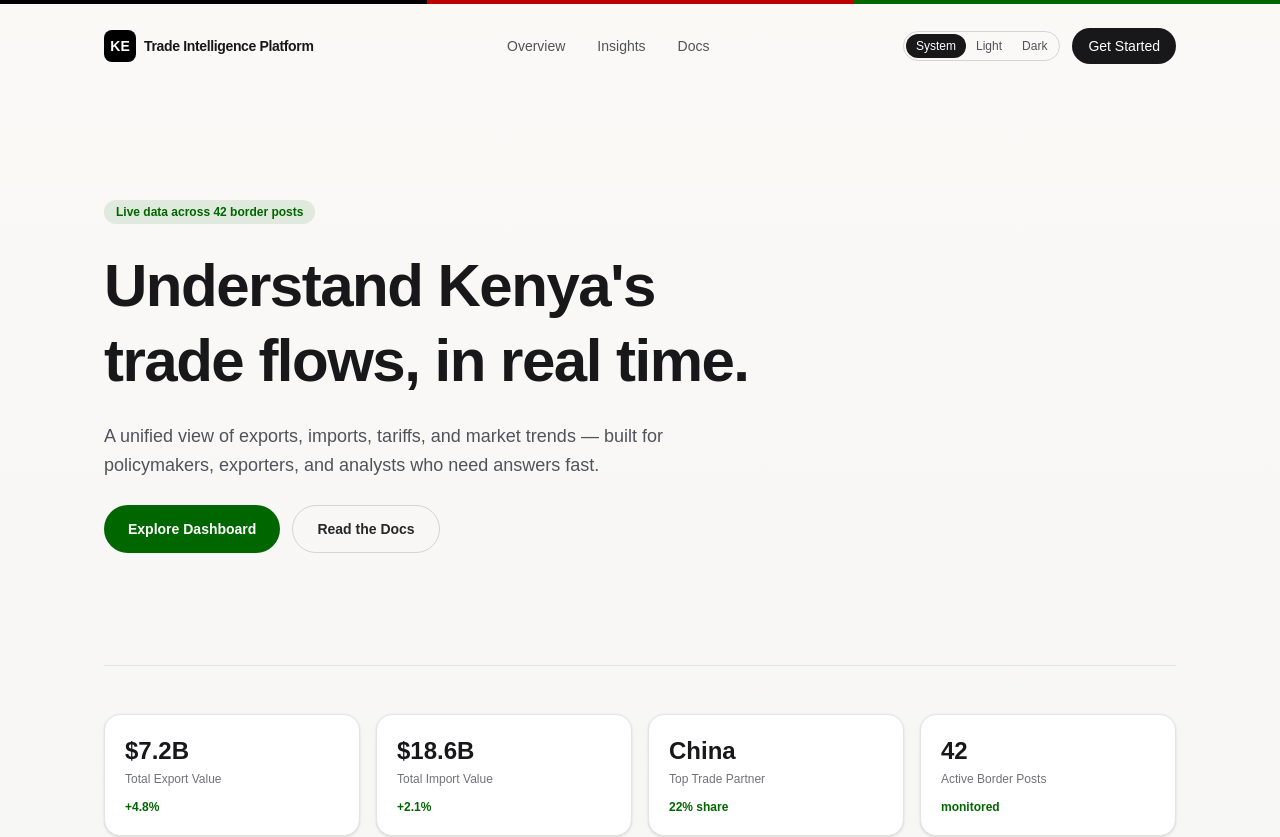
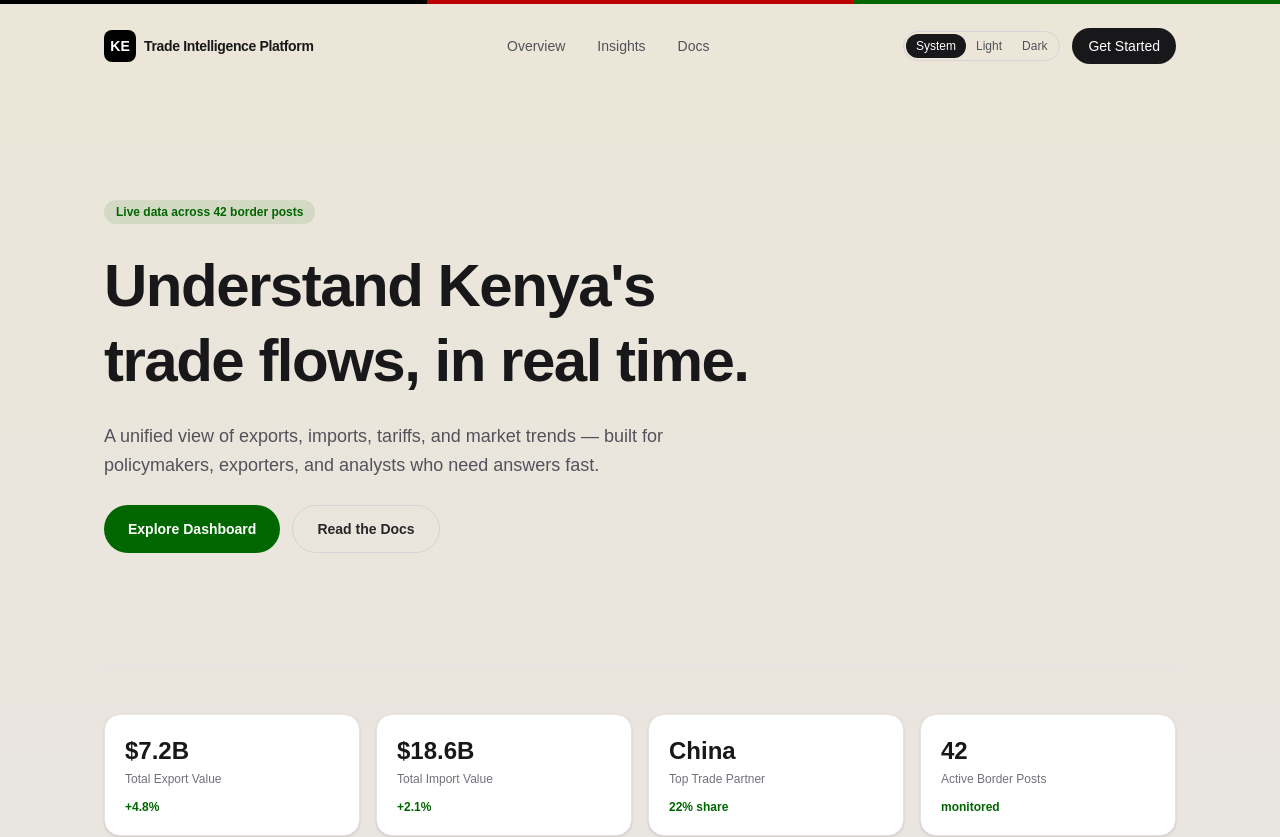
Before and after one commit to AbelKevinKipkosgei/kenya-trade-intelligence-platform, a Next.js app: page / in a window 1280 px wide. Shown: the top 837 px of the page. Built offline with nearby package versions, Linux system fonts and the light colour scheme.

Commit message:
Tone down light-mode background further
Previous cream (#faf9f6) still read as too bright; switched to a
more muted beige (#ece6d8) per feedback.

```diff
--- a/app/globals.css
+++ b/app/globals.css
@@ -6,7 +6,7 @@
 @custom-variant dark (&:where(.dark, .dark *));
 
 :root {
-  --background: #faf9f6;
+  --background: #ece6d8;
   --foreground: #171717;
 
   /* Kenyan flag palette */
--- a/app/page.tsx
+++ b/app/page.tsx
@@ -48,7 +48,7 @@ import { ThemeToggle } from "@/components/theme-toggle";
 
 export default function Home() {
   return (
-    <div className="flex min-h-full flex-1 flex-col bg-linear-to-b from-[#faf9f6] to-stone-100 dark:from-[#1c1c1e] dark:to-zinc-900">
+    <div className="flex min-h-full flex-1 flex-col bg-linear-to-b from-[#ece6d8] to-stone-200 dark:from-[#1c1c1e] dark:to-zinc-900">
       <div className="flex h-1 w-full">
         <div className="flex-1 bg-kenya-black" />
         <div className="flex-1 bg-kenya-red" />
```
